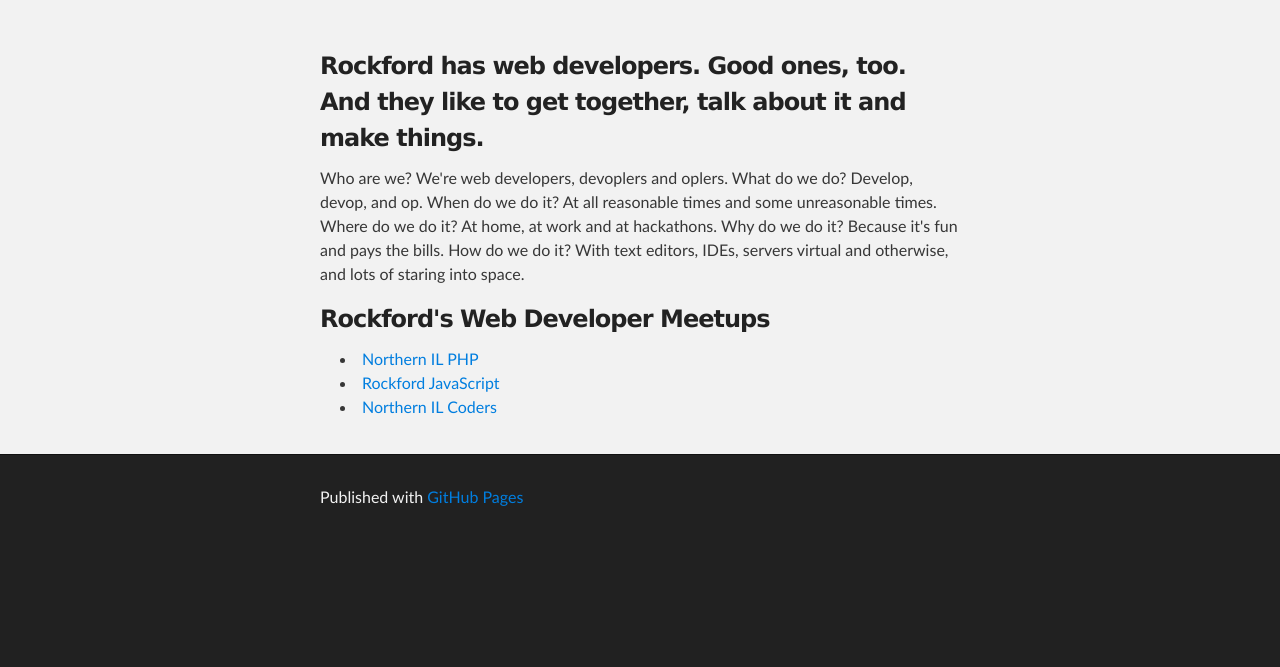
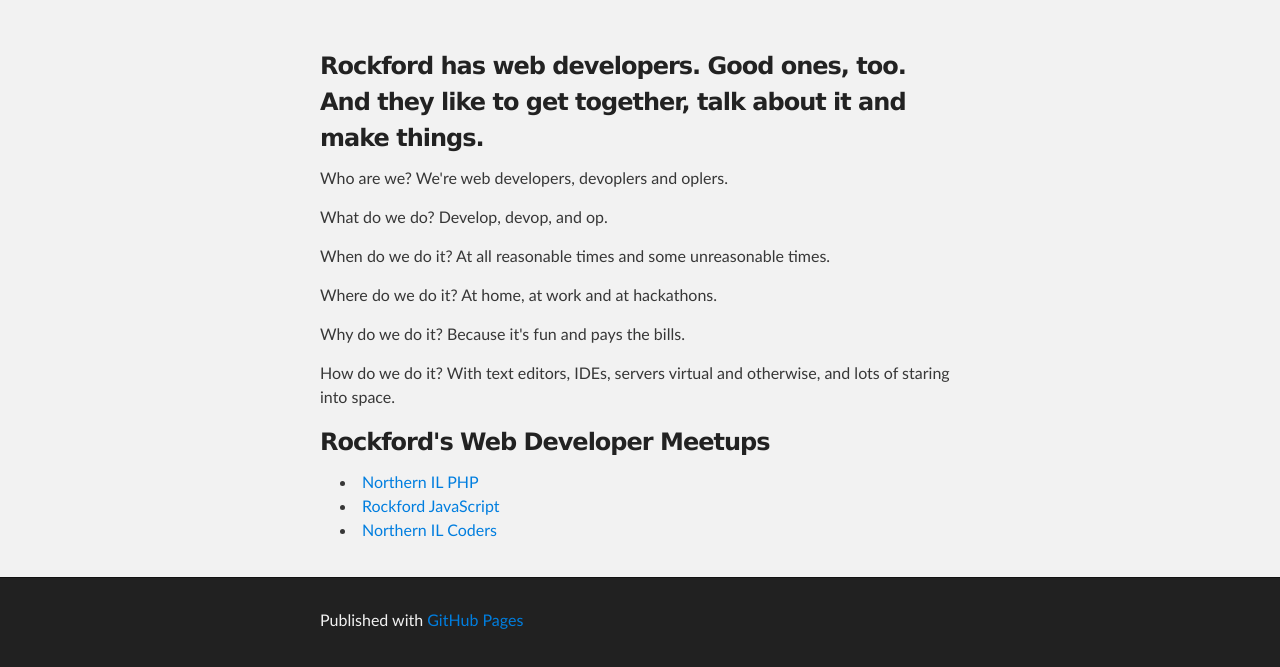
Before and after one commit to rockfordweb/rockfordweb.github.com, a plain HTML site: page index.html in a window 1280 px wide. Shown: the part 212-879 px from the top of the page. Before the commit the page ends 800 px from the top, so only its background shows below. Drawn offline with Linux system fonts and the light colour scheme.

Commit message:
Update index.html
split large paragraph into six paragraphs.

```diff
--- a/index.html
+++ b/index.html
@@ -29,7 +29,12 @@
       <section id="main_content" class="inner">
         <h3>Rockford has web developers. Good ones, too. And they like to get together, talk about it and make things.</h3>
 
-        <p>Who are we? We're web developers, devoplers and oplers. What do we do? Develop, devop, and op. When do we do it? At all reasonable times and some unreasonable times. Where do we do it? At home, at work and at hackathons. Why do we do it? Because it's fun and pays the bills. How do we do it? With text editors, IDEs, servers virtual and otherwise, and lots of staring into space.</p>
+        <p>Who are we? We're web developers, devoplers and oplers.</p>
+        <p>What do we do? Develop, devop, and op.</p>
+        <p>When do we do it? At all reasonable times and some unreasonable times.</p>
+        <p>Where do we do it? At home, at work and at hackathons.</p>
+        <p>Why do we do it? Because it's fun and pays the bills.</p>
+        <p>How do we do it? With text editors, IDEs, servers virtual and otherwise, and lots of staring into space.</p>
 
         <h3>Rockford's Web Developer Meetups</h3>
         <ul>
```
